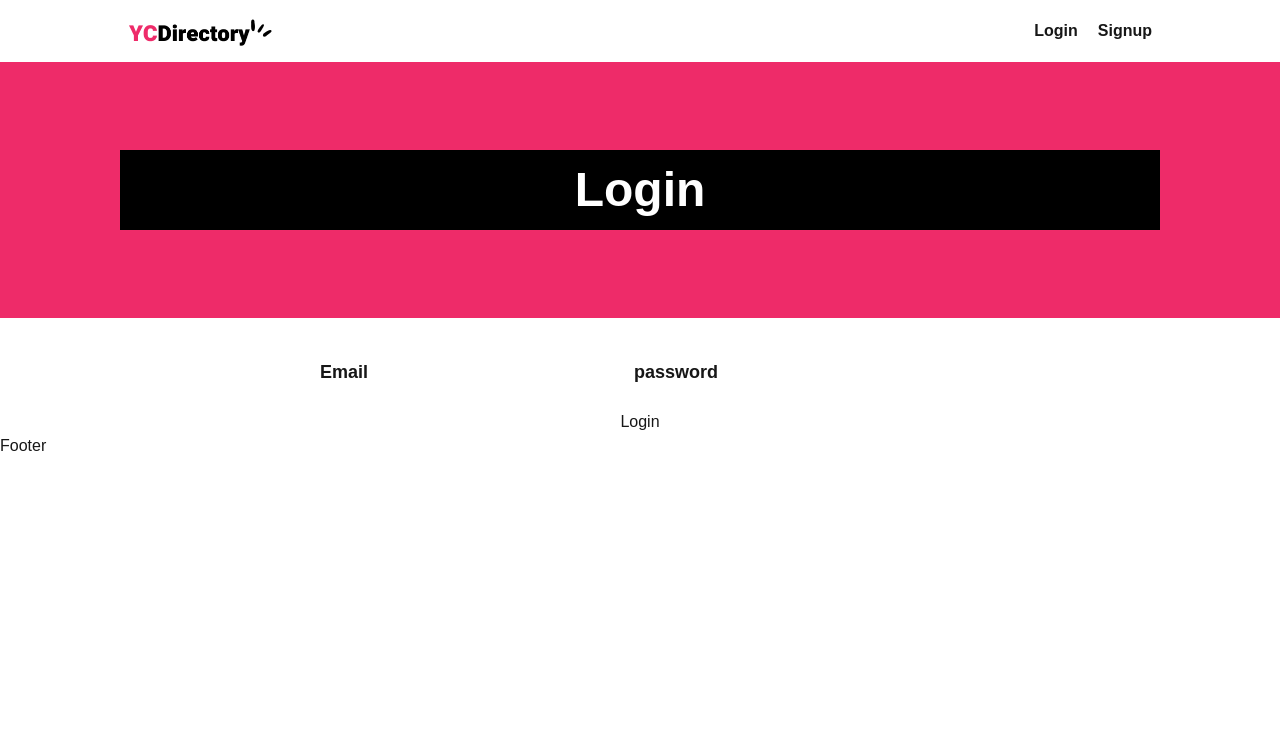
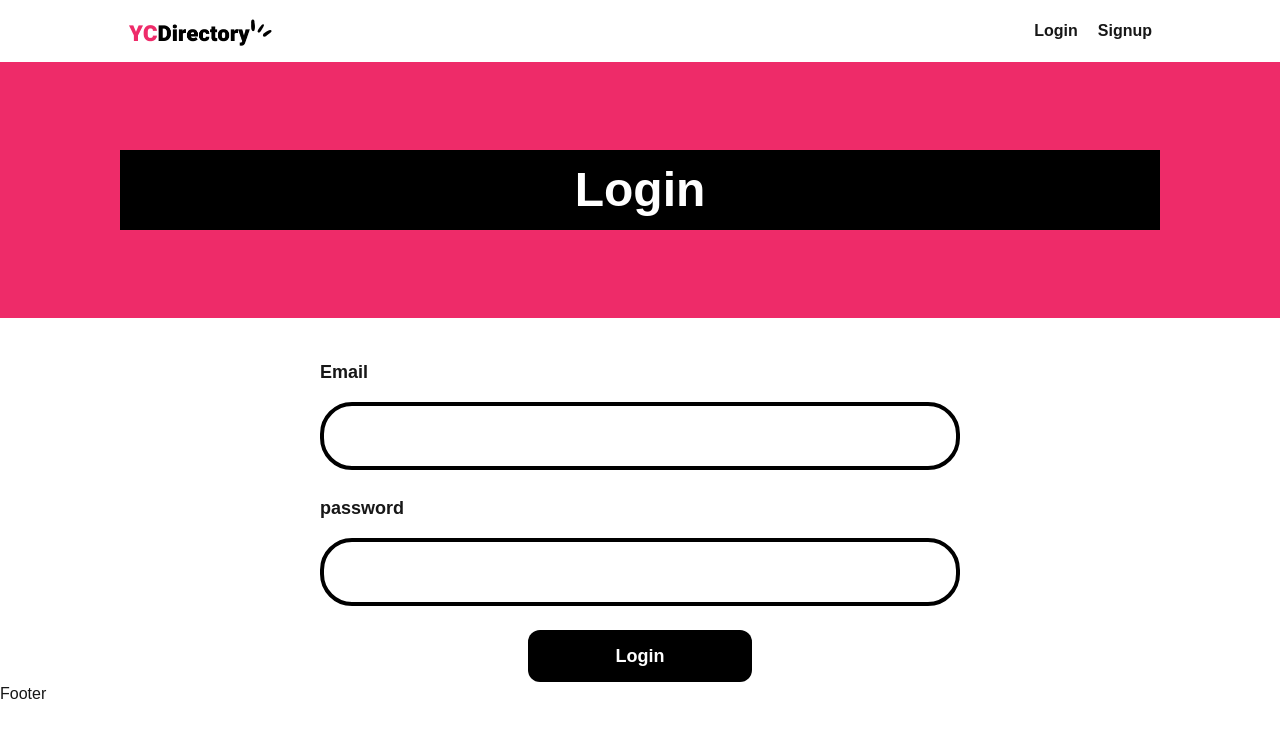
Before and after one commit to moshaosama/Yc_Directory, a Next.js app: page /login in a window 1280 px wide. Shown: the top 738 px of the page. Built offline with nearby package versions, Linux system fonts and the light colour scheme.

Commit message:
Update globals.css

```diff
--- a/app/globals.css
+++ b/app/globals.css
@@ -38,6 +38,16 @@
 .UserCard {
   @apply w-52  rounded-xl border-4 border-black absolute -top-5 left-9  flex justify-center;
 }
+.BtnLogin {
+    @apply bg-black hover:bg-gray-800 w-56 py-3 text-white rounded-xl font-bold text-lg cursor-pointer
+}
+
+.ParentForm {
+    @apply col-span-2 w-full flex flex-col gap-4
+}
+.InputForm {
+    @apply py-4 focus:outline-0 border-4 border-black rounded-4xl px-3 text-xl font-bold
+}
 
 body {
   background: var(--background);
```
